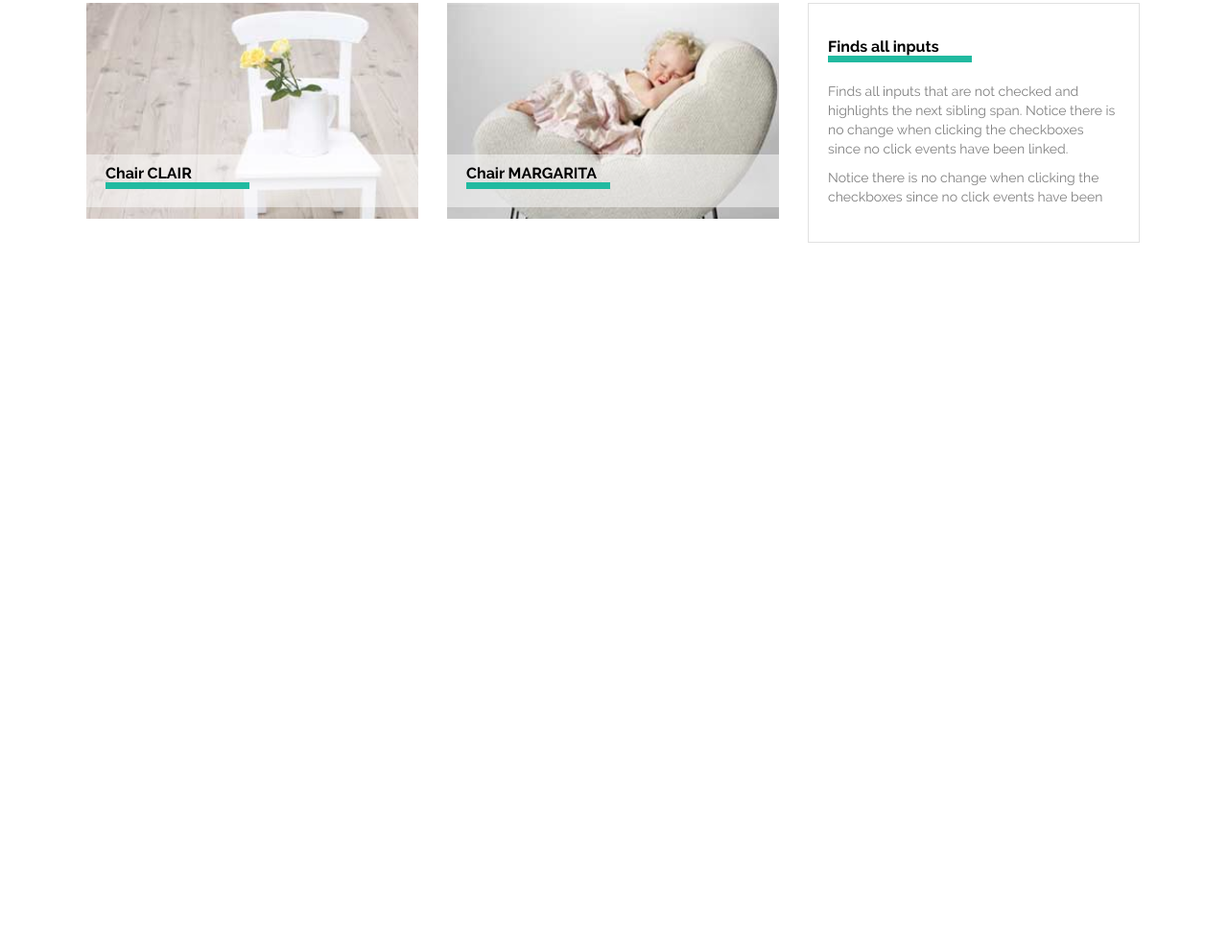
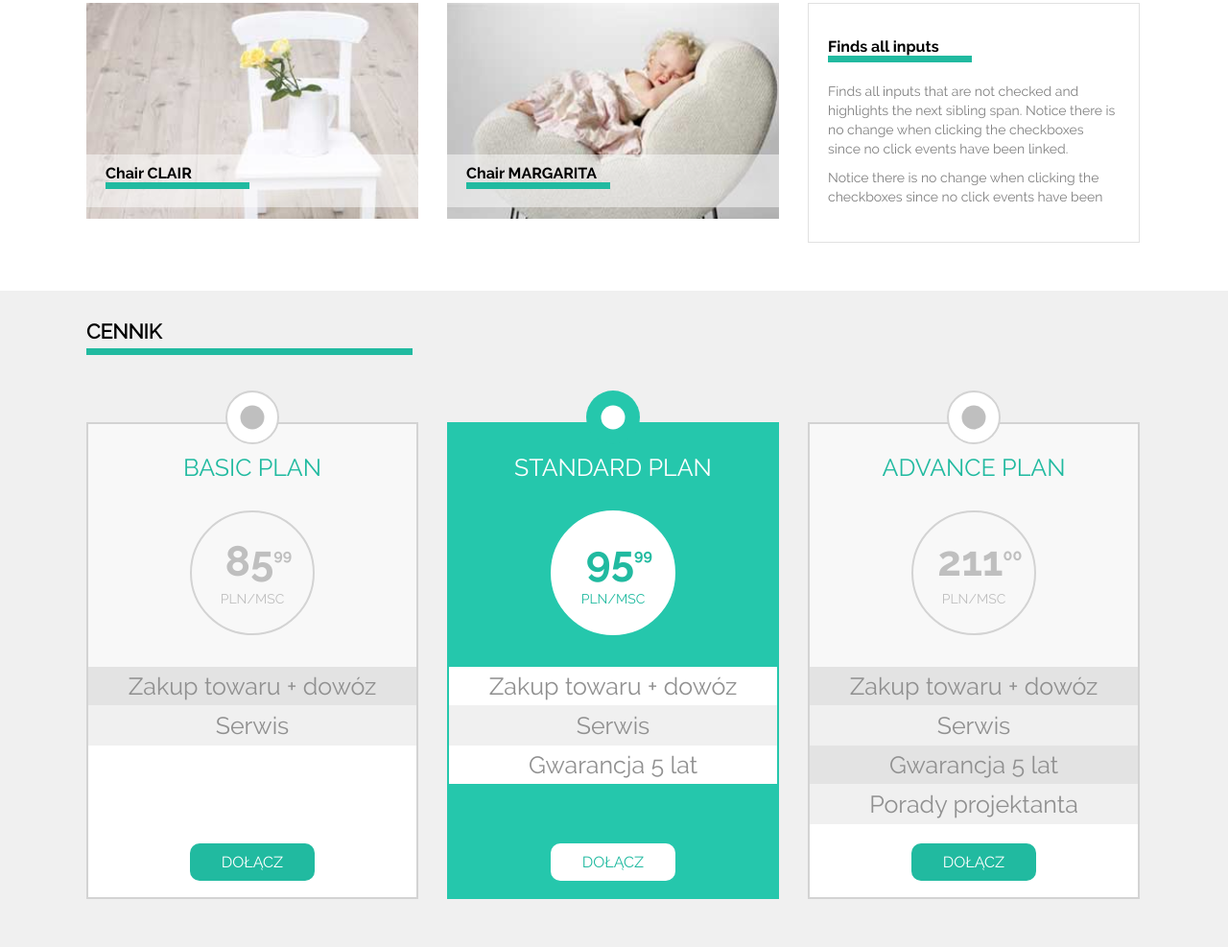
Before and after one commit to paulZuk/Sit-On-Chair, a plain HTML site: page index.html in a window 1280 px wide. Shown: the part 563-1550 px from the top of the page at 96% size. Before the commit the page ends 866 px from the top, so only its background shows below. Drawn offline with Linux system fonts and the light colour scheme.

Commit message:
Added third-section

```diff
--- a/css/style.css
+++ b/css/style.css
@@ -185,6 +185,144 @@ span {
   color: gray;
 }
 
+/* NOTE: THIRD SECTION */
+
+.third-section {
+  background-color: rgb(240, 240, 240);
+}
+.third-section__header {
+  width: 100px;
+  padding-top: 30px;
+  padding-bottom: 5px;
+}
+.box__underline--nomargin {
+  margin-left: 0;
+  width: 340px;
+  margin-bottom: 70px;
+}
+.third-section__option-box {
+  float: left;
+  margin-right: 30px;
+  width: 346px;
+  height:  497px;
+  border: 2px solid lightgrey;
+  background-color: white;
+  position: relative;
+  margin-bottom: 50px;
+}
+.third-section__option-box:last-of-type {
+  margin-right: 0;
+}
+.option-box__circle {
+  position: absolute;
+  background-color: white;
+  border: 2px solid lightgrey;
+  left: 50%;
+  top: -35px;
+  border-radius: 50%;
+  transform: translateX(-50%);
+  width: 56px;
+  height: 56px;
+  z-index: 2;
+}
+.box-circle__insidebox {
+  position: absolute;
+  background-color: rgb(191,191,191);
+  width: 25px;
+  height: 25px;
+  border-radius: 50%;
+  top: 50%;
+  left: 50%;
+  transform: translate(-50%, -50%);
+  z-index: 3;
+}
+.option-box__plan {
+  position: relative;
+  background-color: rgb(248,248,248);
+  padding-bottom: 3px;
+  z-index: 1;
+}
+.plan__header {
+  padding-top: 30px;
+  text-align: center;
+  font-size: 25px;
+  color: rgb(33, 186, 160);
+}
+.plan__price-circle {
+  position: relative;
+  margin:30px auto;
+  border: 2px solid lightgrey;
+  border-radius: 50%;
+  width: 130px;
+  height: 130px;
+}
+.price-circle__price-number {
+  position: absolute;
+  top: 20%;
+  left: 55%;
+  transform: translateX(-50%);
+  font-size: 44px;
+  font-family: ralewaybold;
+  color: rgb(191,191,191);
+}
+.price-circle__price-unit {
+  position: absolute;
+  left: 50%;
+  top: 65%;
+  transform: translateX(-50%);
+  color: rgb(191,191,191);
+}
+sup {
+  font-size: 16px;
+}
+.option-box__properties {
+  text-align: center;
+  height: 164px;
+}
+.option-box__properties p {
+  font-size: 25px;
+  color: rgb(144,144,144);
+  padding: 5px 0;
+  background-color: rgb(227,227,227);
+}
+.option-box__properties p:nth-of-type(2n+2) {
+  background-color: rgb(240,240,240);
+  border: 1px solid rgb(240,240,240);
+}
+.option-box__button {
+  margin: 0 auto;
+  width: 130px;
+  border-radius: 10px;
+  background-color: rgb(33, 186, 160);
+  margin-top: 20px;
+  margin-bottom: 20px;
+  color: white;
+}
+.option-box__button p {
+  font-size: 16px;
+  text-align: center;
+  padding:10px;
+}
+
+/* NOTE: ACTIVE SELECTION */
+
+.green-background {
+  background-color: rgb(37, 199, 172);
+  border-color: rgb(37, 199, 172);
+}
+.white-font {
+  color: white;
+}
+.green-font {
+  color: rgb(33, 186, 160);
+}
+.white-background  {
+  background-color: white;
+}
+.white-border {
+  border-color: white;
+}
+
 
 /* NOTE: CLEAR */
 
--- a/index.html
+++ b/index.html
@@ -74,5 +74,71 @@
             </div>
         </div>
     </section>
+    <section class="third-section">
+        <div class="container clear">
+            <h2 class="third-section__header">CENNIK</h2>
+            <p class="box__underline box__underline--nomargin"></p>
+            <div class="third-section__option-box">
+                <div class="option-box__circle">
+                    <div class="box-circle__insidebox"></div>
+                </div>
+                <div class="option-box__plan">
+                    <p class="plan__header">BASIC PLAN</p>
+                    <div class="plan__price-circle">
+                        <p class="price-circle__price-number">85<sup>99</sup></p>
+                        <p class="price-circle__price-unit">PLN/MSC</p>
+                    </div>
+                </div>
+                <div class="option-box__properties">
+                    <p>Zakup towaru + dowóz</p>
+                    <p>Serwis</p>
+                </div>
+                <div class="option-box__button">
+                    <p>DOŁĄCZ</p>
+                </div>
+            </div>
+            <div class="third-section__option-box green-background">
+                <div class="option-box__circle green-background" style="border:0">
+                    <div class="box-circle__insidebox white-background"></div>
+                </div>
+                <div class="option-box__plan green-background">
+                    <p class="plan__header white-font">STANDARD PLAN</p>
+                    <div class="plan__price-circle white-border white-background">
+                        <p class="price-circle__price-number green-font">95<sup>99</sup></p>
+                        <p class="price-circle__price-unit green-font">PLN/MSC</p>
+                    </div>
+                </div>
+                <div class="option-box__properties">
+                    <p style="background-color: white">Zakup towaru + dowóz</p>
+                    <p>Serwis</p>
+                    <p style="background-color: white">Gwarancja 5 lat</p>
+                </div>
+                <div class="option-box__button white-background green-font">
+                    <p>DOŁĄCZ</p>
+                </div>
+            </div>
+            <div class="third-section__option-box">
+                <div class="option-box__circle">
+                    <div class="box-circle__insidebox"></div>
+                </div>
+                <div class="option-box__plan">
+                    <p class="plan__header">ADVANCE PLAN</p>
+                    <div class="plan__price-circle">
+                        <p class="price-circle__price-number">211<sup>00</sup></p>
+                        <p class="price-circle__price-unit">PLN/MSC</p>
+                    </div>
+                </div>
+                <div class="option-box__properties">
+                    <p>Zakup towaru + dowóz</p>
+                    <p>Serwis</p>
+                    <p>Gwarancja 5 lat</p>
+                    <p>Porady projektanta</p>
+                </div>
+                <div class="option-box__button">
+                    <p>DOŁĄCZ</p>
+                </div>
+            </div>
+        </div>
+    </section>
   </body>
 </html>
```
